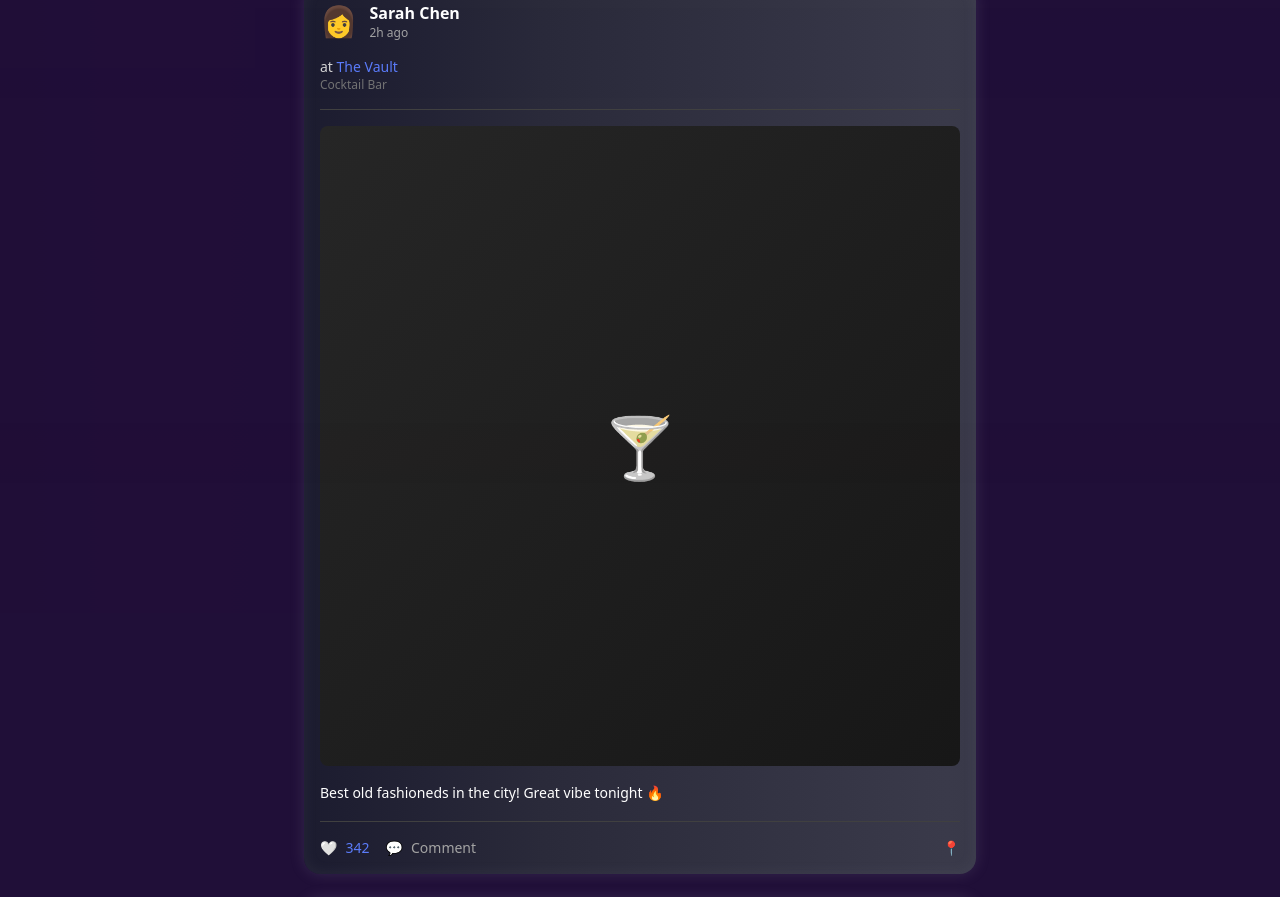
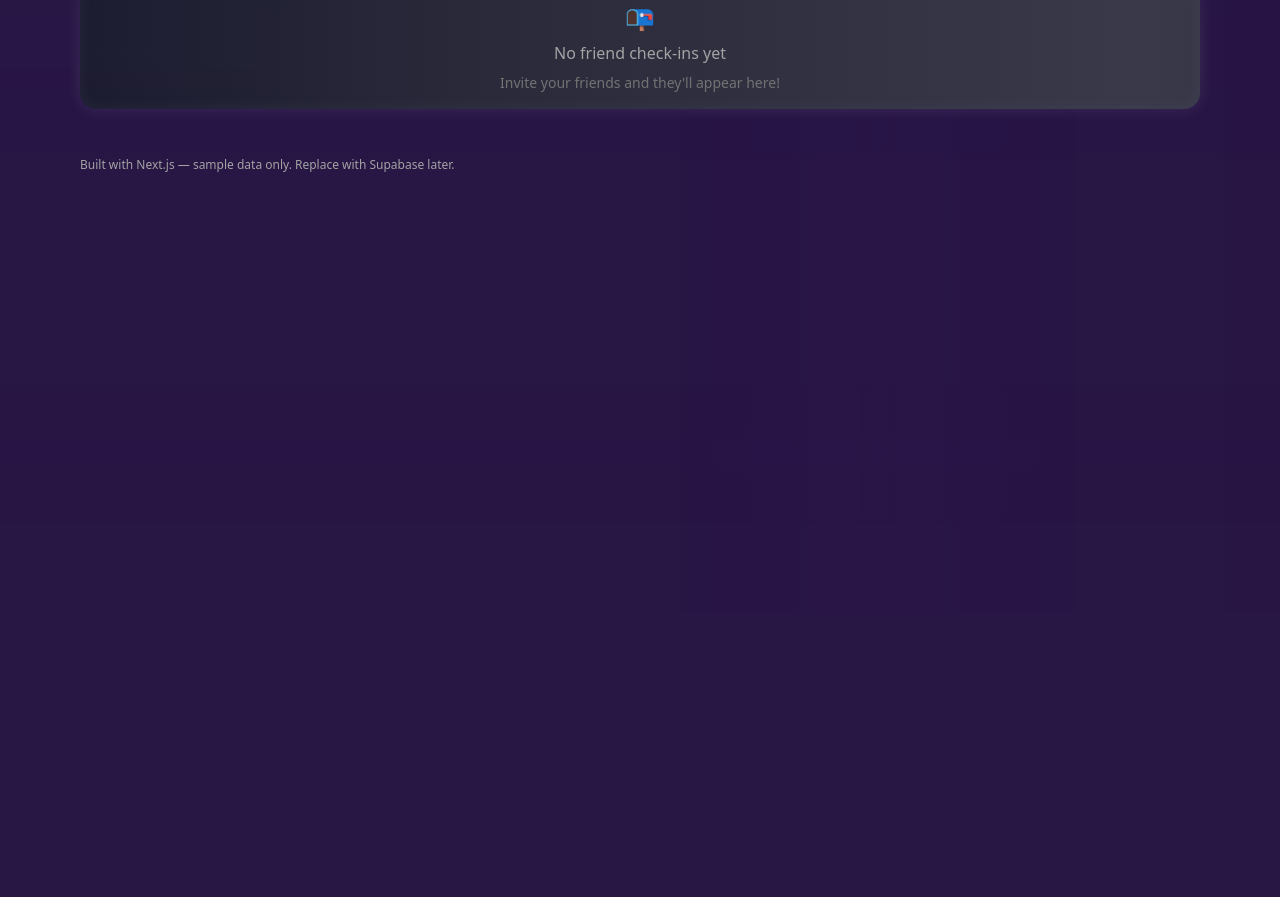
Before and after one commit to jacksongentner-source/bar-pulse-lite2, a Next.js app: page /friends in a window 1280 px wide. Shown: the part 187-1084 px from the top of the page. After the commit the page ends 800 px from the top, so only its background shows below. Built offline with nearby package versions, Linux system fonts and the light colour scheme; sample sign-in values are in the browser's storage.

Commit message:
Add photo upload to check-ins and real friend feed with check-in sharing

```diff
--- a/components/CheckInModal.tsx
+++ b/components/CheckInModal.tsx
@@ -1,6 +1,6 @@
 'use client';
 
-import { useState } from 'react';
+import { useState, useRef } from 'react';
 import { useAuth } from '@/lib/auth-context';
 
 interface CheckInModalProps {
@@ -18,8 +18,22 @@ export function CheckInModal({ venueId, venueName, venueType, isOpen, onClose, o
   const [selectedEmoji, setSelectedEmoji] = useState('🎉');
   const [isSubmitting, setIsSubmitting] = useState(false);
   const [showAnimation, setShowAnimation] = useState(false);
+  const [photoPreview, setPhotoPreview] = useState<string | null>(null);
+  const fileInputRef = useRef<HTMLInputElement>(null);
 
   const emojis = ['🎉', '🍻', '🔥', '🌙', '⭐', '💜', '🎶', '✨', '🎊', '🥂'];
+
+  const handlePhotoSelect = (e: React.ChangeEvent<HTMLInputElement>) => {
+    const file = e.target.files?.[0];
+    if (file) {
+      const reader = new FileReader();
+      reader.onload = (event) => {
+        const base64 = event.target?.result as string;
+        setPhotoPreview(base64);
+      };
+      reader.readAsDataURL(file);
+    }
+  };
 
   const handleSubmit = async () => {
     setIsSubmitting(true);
@@ -28,13 +42,14 @@ export function CheckInModal({ venueId, venueName, venueType, isOpen, onClose, o
     // Simulate processing
     await new Promise(resolve => setTimeout(resolve, 500));
 
-    addCheckIn(venueId, venueName, venueType, caption, selectedEmoji);
+    addCheckIn(venueId, venueName, venueType, caption, selectedEmoji, photoPreview || undefined);
 
     // Show celebration animation
     setTimeout(() => {
       setIsSubmitting(false);
       setCaption('');
       setSelectedEmoji('🎉');
+      setPhotoPreview(null);
       onClose();
       onSuccess?.();
     }, 1500);
@@ -96,6 +111,37 @@ export function CheckInModal({ venueId, venueName, venueType, isOpen, onClose, o
               <p className="text-neutral-400 text-sm">{venueType}</p>
             </div>
 
+            {/* Photo Upload */}
+            <div className="mb-6">
+              <input
+                ref={fileInputRef}
+                type="file"
+                accept="image/*"
+                onChange={handlePhotoSelect}
+                className="hidden"
+              />
+
+              {photoPreview ? (
+                <div className="relative mb-4 rounded-lg overflow-hidden border-2 border-brand">
+                  <img src={photoPreview} alt="Check-in photo" className="w-full h-48 object-cover" />
+                  <button
+                    onClick={() => setPhotoPreview(null)}
+                    className="absolute top-2 right-2 bg-black/50 hover:bg-black/70 text-white p-2 rounded-full transition"
+                  >
+                    ✕
+                  </button>
+                </div>
+              ) : null}
+
+              <button
+                onClick={() => fileInputRef.current?.click()}
+                className="w-full px-4 py-3 bg-neutral-900 border-2 border-dashed border-brand hover:border-pink-400 rounded-lg text-white transition flex items-center justify-center gap-2"
+              >
+                <span className="text-xl">📷</span>
+                <span>{photoPreview ? 'Change Photo' : 'Add a Photo'}</span>
+              </button>
+            </div>
+
             {/* Emoji Selector */}
             <div className="mb-6">
               <p className="text-sm font-semibold text-neutral-300 mb-3">Choose your vibe:</p>
@@ -151,7 +197,8 @@ export function CheckInModal({ venueId, venueName, venueType, isOpen, onClose, o
           <div className="text-center py-12">
             <div className="text-6xl mb-4 animate-bounce">{selectedEmoji}</div>
             <h4 className="text-xl font-bold text-brand mb-2">Checked In!</h4>
-            <p className="text-neutral-400">You're now at {venueName}</p>
+            <p className="text-neutral-400 mb-3">You're now at {venueName}</p>
+            <p className="text-sm text-neutral-500">Shared with your friends! 🎉</p>
           </div>
         )}
       </div>
--- a/components/FriendsActivityFeed.tsx
+++ b/components/FriendsActivityFeed.tsx
@@ -1,123 +1,83 @@
 'use client';
 
-interface FriendPost {
-  id: string;
-  friendName: string;
-  avatar: string;
-  venueName: string;
-  venueType: string;
-  image: string;
-  caption: string;
-  likes: number;
-  liked: boolean;
-  timestamp: string;
-}
-
-const samplePosts: FriendPost[] = [
-  {
-    id: '1',
-    friendName: 'Sarah Chen',
-    avatar: '👩',
-    venueName: 'The Vault',
-    venueType: 'Cocktail Bar',
-    image: '🍸',
-    caption: 'Best old fashioneds in the city! Great vibe tonight 🔥',
-    likes: 342,
-    liked: false,
-    timestamp: '2h ago'
-  },
-  {
-    id: '2',
-    friendName: 'Marcus Johnson',
-    avatar: '👨',
-    venueName: 'Electric Avenue',
-    venueType: 'Club',
-    image: '🎵',
-    caption: 'DJ set is absolutely killing it! Who else is here?',
-    likes: 218,
-    liked: false,
-    timestamp: '4h ago'
-  },
-  {
-    id: '3',
-    friendName: 'Emma Rodriguez',
-    avatar: '👩‍🦰',
-    venueName: 'Rooftop Lounge',
-    venueType: 'Rooftop Bar',
-    image: '🌃',
-    caption: 'Sunset views + cold drinks = perfect evening ✨',
-    likes: 567,
-    liked: false,
-    timestamp: '6h ago'
-  },
-  {
-    id: '4',
-    friendName: 'Alex Kim',
-    avatar: '👨‍🦱',
-    venueName: 'The Craft House',
-    venueType: 'Beer Hall',
-    image: '🍺',
-    caption: 'New seasonal brews just dropped. Worth trying!',
-    likes: 289,
-    liked: false,
-    timestamp: '8h ago'
-  },
-  {
-    id: '5',
-    friendName: 'Jessica Lee',
-    avatar: '👩‍🎤',
-    venueName: 'Jazz Notes',
-    venueType: 'Jazz Bar',
-    image: '🎷',
-    caption: 'Live music every Friday. This band is exceptional 🎶',
-    likes: 412,
-    liked: false,
-    timestamp: '1d ago'
-  }
-];
+import { useAuth } from '@/lib/auth-context';
 
 export function FriendsActivityFeed() {
+  const { checkIns, currentUser } = useAuth();
+
+  // Get all check-ins except from current user
+  const friendCheckIns = checkIns.filter(ci => ci.userId !== currentUser?.id).slice(0, 10);
+
+  if (friendCheckIns.length === 0) {
+    return (
+      <div className="card p-12 text-center">
+        <p className="text-2xl mb-2">📭</p>
+        <p className="text-neutral-400 mb-2">No friend check-ins yet</p>
+        <p className="text-sm text-neutral-500">Invite your friends and they'll appear here!</p>
+      </div>
+    );
+  }
+
   return (
-    <div className="max-w-2xl mx-auto space-y-6">
-      {samplePosts.map((post) => (
-        <div key={post.id} className="card">
-          {/* Post Header */}
+    <div className="space-y-6">
+      {friendCheckIns.map((checkIn) => (
+        <div key={checkIn.id} className="card p-6 border-l-4 border-brand hover:shadow-lg hover:shadow-brand/20 transition">
+          {/* User Info */}
           <div className="flex items-center justify-between mb-4">
             <div className="flex items-center gap-3">
-              <div className="text-3xl">{post.avatar}</div>
+              <div className="w-12 h-12 rounded-full bg-gradient-to-br from-brand to-pink-500 flex items-center justify-center text-white font-bold text-lg">
+                {checkIn.userInfo?.name?.[0]}
+              </div>
               <div>
-                <p className="font-semibold">{post.friendName}</p>
-                <p className="text-xs text-neutral-400">{post.timestamp}</p>
+                <h3 className="font-semibold text-white">{checkIn.userInfo?.name}</h3>
+                <p className="text-xs text-neutral-500">@{checkIn.userInfo?.username}</p>
+              </div>
+            </div>
+            <span className="text-xs text-neutral-500">
+              {new Date(checkIn.timestamp).toLocaleDateString()}
+            </span>
+          </div>
+
+          {/* Photo */}
+          {checkIn.photoData && (
+            <div className="mb-4 rounded-lg overflow-hidden border border-neutral-700">
+              <img
+                src={checkIn.photoData}
+                alt="Check-in photo"
+                className="w-full h-64 object-cover hover:scale-105 transition duration-300"
+              />
+            </div>
+          )}
+
+          {/* Venue Info */}
+          <div className="mb-4 p-3 bg-neutral-900 rounded-lg border border-neutral-700">
+            <div className="flex items-center gap-2 mb-1">
+              <span className="text-2xl">{checkIn.emoji || '📍'}</span>
+              <div>
+                <h4 className="font-semibold text-brand">{checkIn.venueName}</h4>
+                <p className="text-xs text-neutral-500">{checkIn.venueType}</p>
               </div>
             </div>
           </div>
 
-          {/* Venue Info */}
-          <div className="mb-4 pb-4 border-b border-neutral-700">
-            <p className="text-sm font-medium text-neutral-300">at <span className="text-brand">{post.venueName}</span></p>
-            <p className="text-xs text-neutral-500">{post.venueType}</p>
-          </div>
+          {/* Caption */}
+          {checkIn.caption && (
+            <p className="text-neutral-200 mb-4 italic">"{checkIn.caption}"</p>
+          )}
 
-          {/* Image/Emoji placeholder */}
-          <div className="mb-4 w-full aspect-square bg-gradient-to-br from-neutral-800 to-neutral-900 rounded-lg flex items-center justify-center text-6xl">
-            {post.image}
-          </div>
-
-          {/* Caption */}
-          <p className="text-sm mb-4 leading-relaxed">{post.caption}</p>
-
-          {/* Engagement */}
-          <div className="flex items-center gap-4 pt-4 border-t border-neutral-700">
-            <button className="text-brand hover:text-pink-400 transition flex items-center gap-2 text-sm">
-              <span>{post.liked ? '❤️' : '🤍'}</span>
-              <span>{post.likes}</span>
+          {/* Engagement Buttons */}
+          <div className="flex items-center gap-4 text-neutral-400 text-sm">
+            <button className="hover:text-pink-500 transition flex items-center gap-1">
+              <span>❤️</span>
+              <span>Like</span>
             </button>
-            <button className="text-neutral-400 hover:text-neutral-300 transition flex items-center gap-2 text-sm">
+            <button className="hover:text-brand transition flex items-center gap-1">
               <span>💬</span>
               <span>Comment</span>
             </button>
-            <button className="text-neutral-400 hover:text-neutral-300 transition flex items-center gap-2 text-sm ml-auto">
+            <button className="hover:text-brand transition flex items-center gap-1">
               <span>📍</span>
+              <span>Save Location</span>
             </button>
           </div>
         </div>
--- a/lib/auth-context.tsx
+++ b/lib/auth-context.tsx
@@ -12,12 +12,14 @@ interface User {
 interface CheckIn {
   id: string;
   userId: string;
+  userInfo?: { name: string; username: string };
   venueId: string;
   venueName: string;
   venueType: string;
   timestamp: string;
   caption?: string;
   emoji?: string;
+  photoData?: string; // Base64 encoded image
 }
 
 interface AuthContextType {
@@ -28,7 +30,7 @@ interface AuthContextType {
   signUp: (name: string, email: string, username: string, password: string) => Promise<string | null>;
   signIn: (email: string, password: string) => Promise<string | null>;
   signOut: () => void;
-  addCheckIn: (venueId: string, venueName: string, venueType: string, caption?: string, emoji?: string) => void;
+  addCheckIn: (venueId: string, venueName: string, venueType: string, caption?: string, emoji?: string, photoData?: string) => void;
   getCheckInsByUser: (userId: string) => CheckIn[];
 }
 
@@ -124,18 +126,20 @@ export function AuthProvider({ children }: { children: ReactNode }) {
     setIsSignedIn(false);
   };
 
-  const addCheckIn = (venueId: string, venueName: string, venueType: string, caption?: string, emoji?: string) => {
+  const addCheckIn = (venueId: string, venueName: string, venueType: string, caption?: string, emoji?: string, photoData?: string) => {
     if (!user) return;
 
     const newCheckIn: CheckIn = {
       id: Date.now().toString(),
       userId: user.id,
+      userInfo: { name: user.name, username: user.username },
       venueId,
       venueName,
       venueType,
       timestamp: new Date().toISOString(),
       caption,
       emoji,
+      photoData,
     };
 
     const updatedCheckIns = [newCheckIn, ...checkIns];
```
